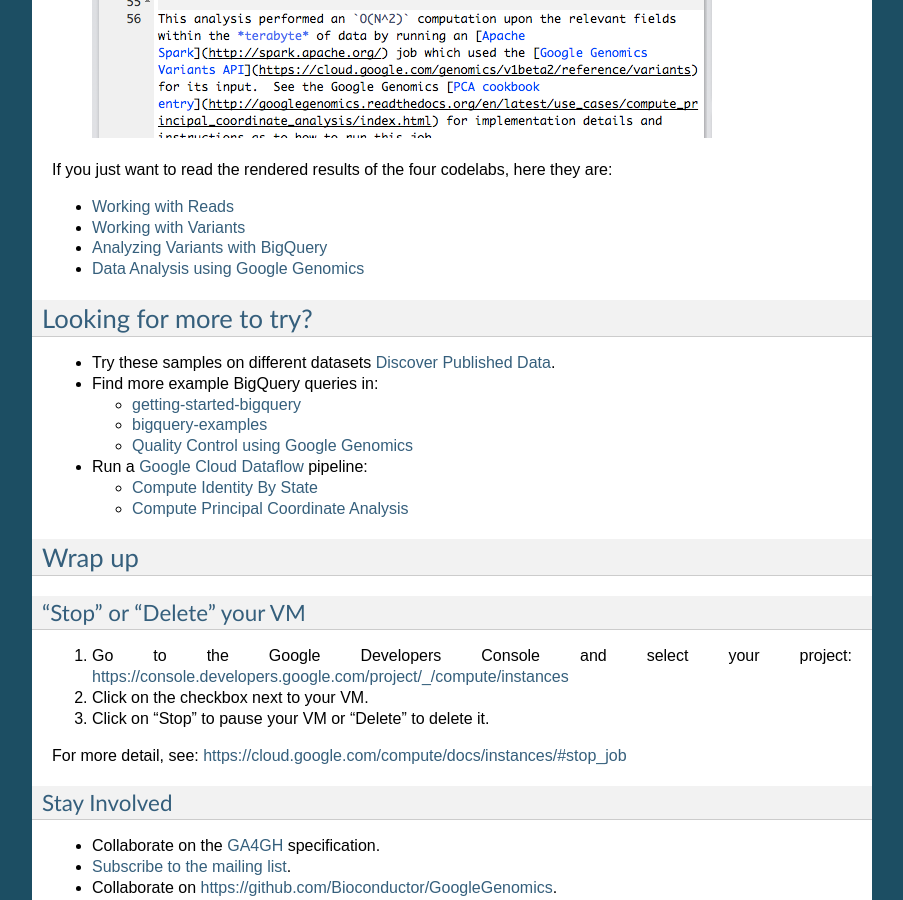
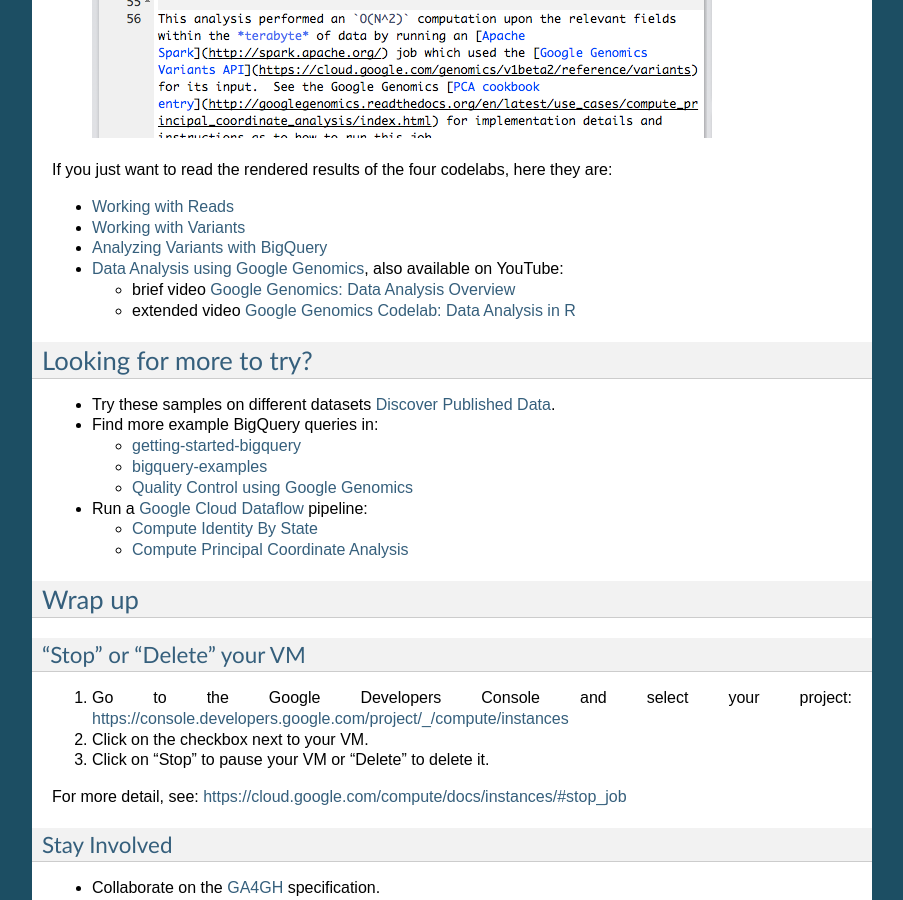
Before and after one commit to googlegenomics/readthedocs, a Sphinx documentation site: the page built from docs/source/workshops/bioc-2015.rst, in a window 1280 px wide and 900 px high, scrolled down 2870 px. Shown: the whole window, without its empty margins (198-1101 px from the left). Built offline with Sphinx 7.4.7, drawn with Linux system fonts in a browser that asks for light colours.

Commit message:
Add links to videos.

```diff
--- a/docs/source/workshops/bioc-2015.rst
+++ b/docs/source/workshops/bioc-2015.rst
@@ -92,7 +92,10 @@
 * `Working with Reads <http://www.bioconductor.org/packages/devel/bioc/vignettes/GoogleGenomics/inst/doc/PlottingAlignments.html>`_
 * `Working with Variants <http://www.bioconductor.org/packages/devel/bioc/vignettes/GoogleGenomics/inst/doc/AnnotatingVariants.html>`_
 * `Analyzing Variants with BigQuery <https://github.com/googlegenomics/bioconductor-workshop-r/blob/master/inst/doc/BigQueryDemo.md>`_
-* `Data Analysis using Google Genomics <https://github.com/googlegenomics/bioconductor-workshop-r/blob/master/inst/doc/AllModalitiesDemo.md>`_
+* `Data Analysis using Google Genomics <https://github.com/googlegenomics/bioconductor-workshop-r/blob/master/inst/doc/AllModalitiesDemo.md>`_, also available on YouTube:
+
+  * brief video `Google Genomics: Data Analysis Overview <https://www.youtube.com/watch?v=vINpqxhcTt0>`_
+  * extended video `Google Genomics Codelab: Data Analysis in R <https://www.youtube.com/watch?v=tPH5PwjzhBM>`_
 
 Looking for more to try?
 ------------------------
```
